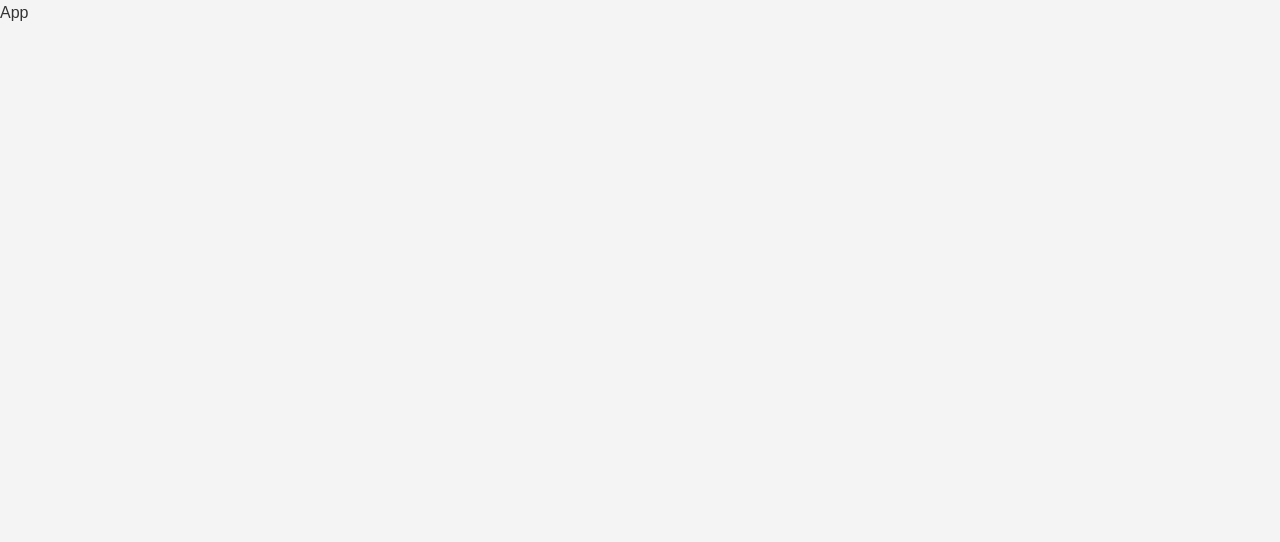
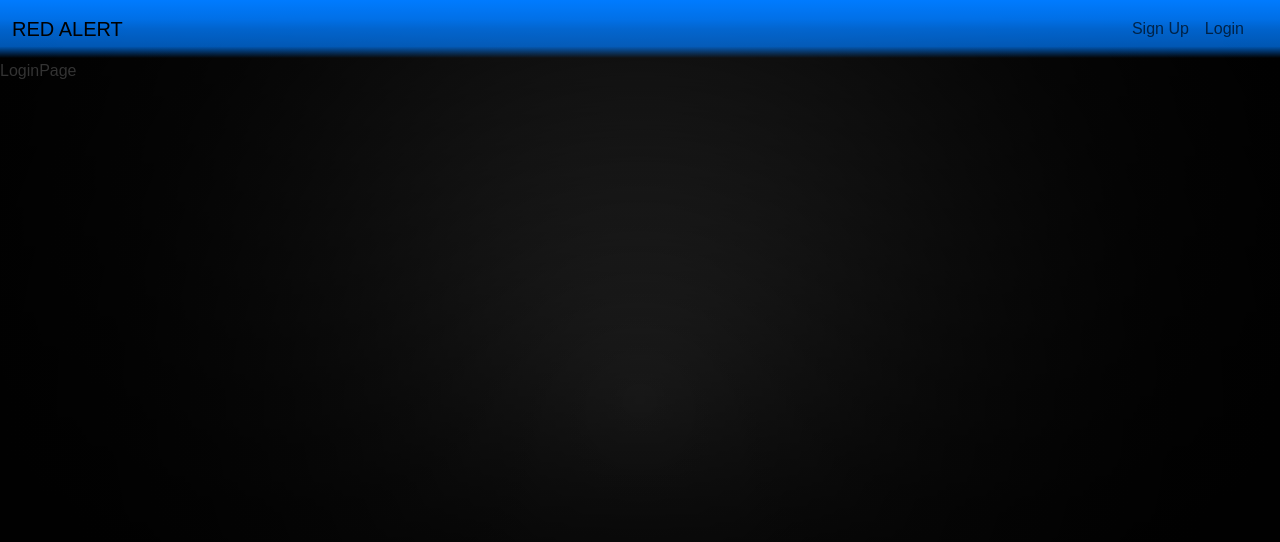
Before and after one commit to HarshSharma20503/Trade-Alert, a React (Vite) app in the folder web-app/: page /login in a window 1280 px wide. Shown: the top 542 px of the page. Built offline with nearby package versions, Linux system fonts and the light colour scheme.

Commit message:
added navbar and routes

```diff
--- a/web-app/package.json
+++ b/web-app/package.json
@@ -11,8 +11,12 @@
   },
   "dependencies": {
     "axios": "^1.7.7",
+    "bootstrap": "^5.3.3",
     "react": "^18.3.1",
-    "react-dom": "^18.3.1"
+    "react-bootstrap": "^2.10.4",
+    "react-dom": "^18.3.1",
+    "react-router-dom": "^6.26.2",
+    "react-toastify": "^10.0.5"
   },
   "devDependencies": {
     "@eslint/js": "^9.9.0",
--- a/web-app/src/App.tsx
+++ b/web-app/src/App.tsx
@@ -1,7 +1,36 @@
 import React from "react";
+import { Routes, Route } from "react-router-dom";
+// import Home from "./Pages/Home/Home";
+// import Login from "./Pages/Auth/Login";
+// import SignUp from "./Pages/Auth/SignUp";
+import { ToastContainer } from "react-toastify";
+import "react-toastify/dist/ReactToastify.css";
+// import PrivateRoutes from "./Util/PrivateRoutes";
+// import Navbar from "./Components/Navbar/Navbar";
+// import DashboardPage from "./pages/dashboardPage/DashboardPage";
+import HomePage from "./pages/homePage/HomePage";
+import Navbar from "./components/navbar/Navbar";
+import LoginPage from "./pages/authPage/LoginPage";
+import SignUpPage from "./pages/authPage/SignUpPage";
 
+// Since App is a functional component, we can use the FC type from React
 const App: React.FC = () => {
-  return <div>App</div>;
+  return (
+    <>
+      <ToastContainer />
+      <Navbar />
+      <Routes>
+        {/* <Route element={<PrivateRoutes />}>
+          <Route path="/dashboard" element={<DashboardPage />} />
+          </Route> */}
+
+        <Route path="/" element={<HomePage />} />
+        <Route path="/login" element={<LoginPage />} />
+        <Route path="/signup" element={<SignUpPage />} />
+        <Route path="*" element={<h1>404 Not Found</h1>} />
+      </Routes>
+    </>
+  );
 };
 
 export default App;
--- /dev/null
+++ b/web-app/src/components/navbar/Navbar.css
@@ -0,0 +1,5 @@
+@media (max-width: 768px) {
+  .offcanvas-bg-md-class {
+    background: rgb(0, 123, 255);
+  }
+}
--- a/web-app/src/components/navbar/Navbar.tsx
+++ b/web-app/src/components/navbar/Navbar.tsx
@@ -1,7 +1,95 @@
-import React from "react";
+import Container from "react-bootstrap/Container";
+import Nav from "react-bootstrap/Nav";
+import Navbar from "react-bootstrap/Navbar";
+import { Link } from "react-router-dom";
+import Offcanvas from "react-bootstrap/Offcanvas";
+import { useEffect, useState } from "react";
 
-const Navbar: React.FC = () => {
-  return <div>Navbar</div>;
+import "./Navbar.css";
+
+interface User {
+  username?: string;
+  email?: string;
+}
+
+const Header = () => {
+  const [user, setUser] = useState<User | null>(
+    JSON.parse(localStorage.getItem("user") || "null")
+  );
+
+  const handleLogout = () => {
+    localStorage.removeItem("user");
+    window.location.href = "/login";
+  };
+
+  useEffect(() => {
+    const storedUser = localStorage.getItem("user");
+    if (storedUser) {
+      setUser(JSON.parse(storedUser));
+    } else {
+      setUser(null);
+    }
+  }, [localStorage.getItem("user")]);
+
+  return (
+    <>
+      <Navbar
+        key="md"
+        expand="md"
+        className="bg-body-danger"
+        style={{
+          background:
+            "linear-gradient(to bottom, rgb(0, 123, 255) 0%, rgba(0, 123, 255,0.9) 33%, rgba(0, 123, 255,0.8) 50%, rgba(0, 123, 255, 0.7) 80%, rgba(255, 255, 255, 0) 100%)",
+        }}
+      >
+        <Container fluid>
+          <Navbar.Brand href="/">RED ALERT</Navbar.Brand>
+          <Navbar.Toggle aria-controls={`offcanvasNavbar-expand-md`} />
+          <Navbar.Offcanvas
+            id={`offcanvasNavbar-expand-md`}
+            aria-labelledby={`offcanvasNavbarLabel-expand-md`}
+            placement="end"
+          >
+            <Offcanvas.Header
+              closeButton
+              style={{
+                background: "rgb(0, 123, 255)",
+              }}
+            >
+              <Offcanvas.Title id={`offcanvasNavbarLabel-expand-md`}>
+                RED ALERT
+              </Offcanvas.Title>
+            </Offcanvas.Header>
+            <Offcanvas.Body className="offcanvas-bg-md-class">
+              <Nav className="justify-content-end flex-grow-1 pe-3">
+                {user ? (
+                  <>
+                    <Nav.Link as={Link} to="/logout">
+                      <button
+                        className="btn btn-primary my-0"
+                        onClick={handleLogout}
+                      >
+                        Logout
+                      </button>
+                    </Nav.Link>
+                  </>
+                ) : (
+                  <>
+                    <Nav.Link as={Link} to="/signUp">
+                      Sign Up
+                    </Nav.Link>
+                    <Nav.Link as={Link} to="/login">
+                      Login
+                    </Nav.Link>
+                  </>
+                )}
+              </Nav>
+            </Offcanvas.Body>
+          </Navbar.Offcanvas>
+        </Container>
+      </Navbar>
+    </>
+  );
 };
 
-export default Navbar;
+export default Header;
--- a/web-app/src/index.css
+++ b/web-app/src/index.css
@@ -24,6 +24,13 @@ body {
   font-family: var(--font-family);
   line-height: var(--line-height);
   color: var(--text-color);
-  background-color: var(--background-color);
+  /* background-color: var(--background-color); */
+  background: radial-gradient(
+      circle,
+      rgba(0, 0, 0, 0) 0%,
+      rgba(0, 0, 0, 0.7) 70%,
+      rgba(0, 0, 0, 0.9) 100%
+    ),
+    linear-gradient(rgba(0, 0, 0, 0.5), rgba(0, 0, 0, 0.9));
   height: 100%; /* Ensures body takes full height */
 }
--- a/web-app/src/main.tsx
+++ b/web-app/src/main.tsx
@@ -1,10 +1,15 @@
-import { StrictMode } from 'react'
-import { createRoot } from 'react-dom/client'
-import App from './App.tsx'
-import './index.css'
+import { StrictMode } from "react";
+import { createRoot } from "react-dom/client";
+import { BrowserRouter as Router } from "react-router-dom";
 
-createRoot(document.getElementById('root')!).render(
+import App from "./App.tsx";
+import "bootstrap/dist/css/bootstrap.min.css";
+import "./index.css";
+
+createRoot(document.getElementById("root")!).render(
   <StrictMode>
-    <App />
-  </StrictMode>,
-)
+    <Router>
+      <App />
+    </Router>
+  </StrictMode>
+);
--- /dev/null
+++ b/web-app/src/pages/authPage/LoginPage.tsx
@@ -0,0 +1,7 @@
+import React from "react";
+
+const LoginPage: React.FC = () => {
+  return <div>LoginPage</div>;
+};
+
+export default LoginPage;
--- /dev/null
+++ b/web-app/src/pages/authPage/SignUpPage.tsx
@@ -0,0 +1,7 @@
+import React from "react";
+
+const SignUpPage: React.FC = () => {
+  return <div>SignUpPage</div>;
+};
+
+export default SignUpPage;
--- /dev/null
+++ b/web-app/src/pages/dashboardPage/DashboardPage.tsx
@@ -0,0 +1,7 @@
+import React from "react";
+
+const DashboardPage: React.FC = () => {
+  return <div>DashboardPage</div>;
+};
+
+export default DashboardPage;
```
Also changed, not shown: web-app/src/pages/authPage/AuthPage.tsx (deleted, +0 -7 lines), web-app/src/pages/landingPage/LandingPage.tsx (deleted, +0 -7 lines), 1 other file (tests, documents, lock files or other folders).
